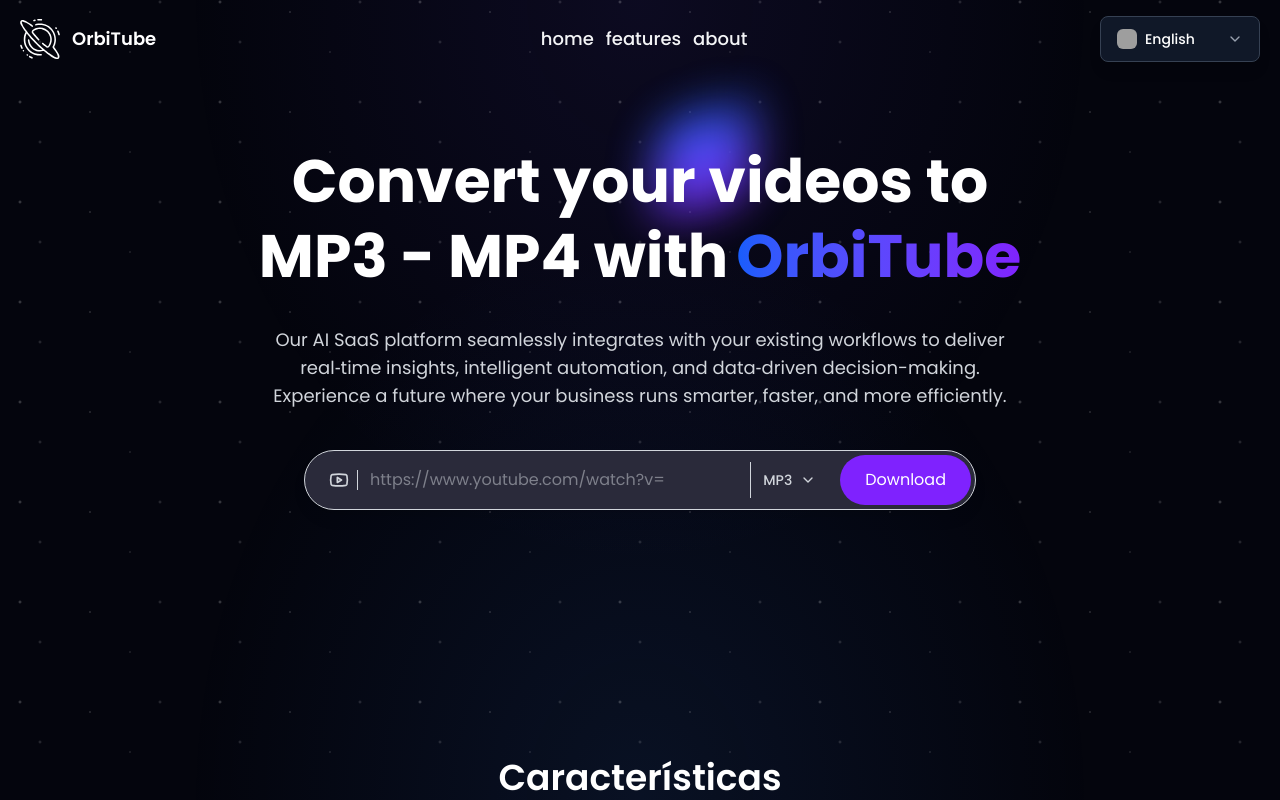
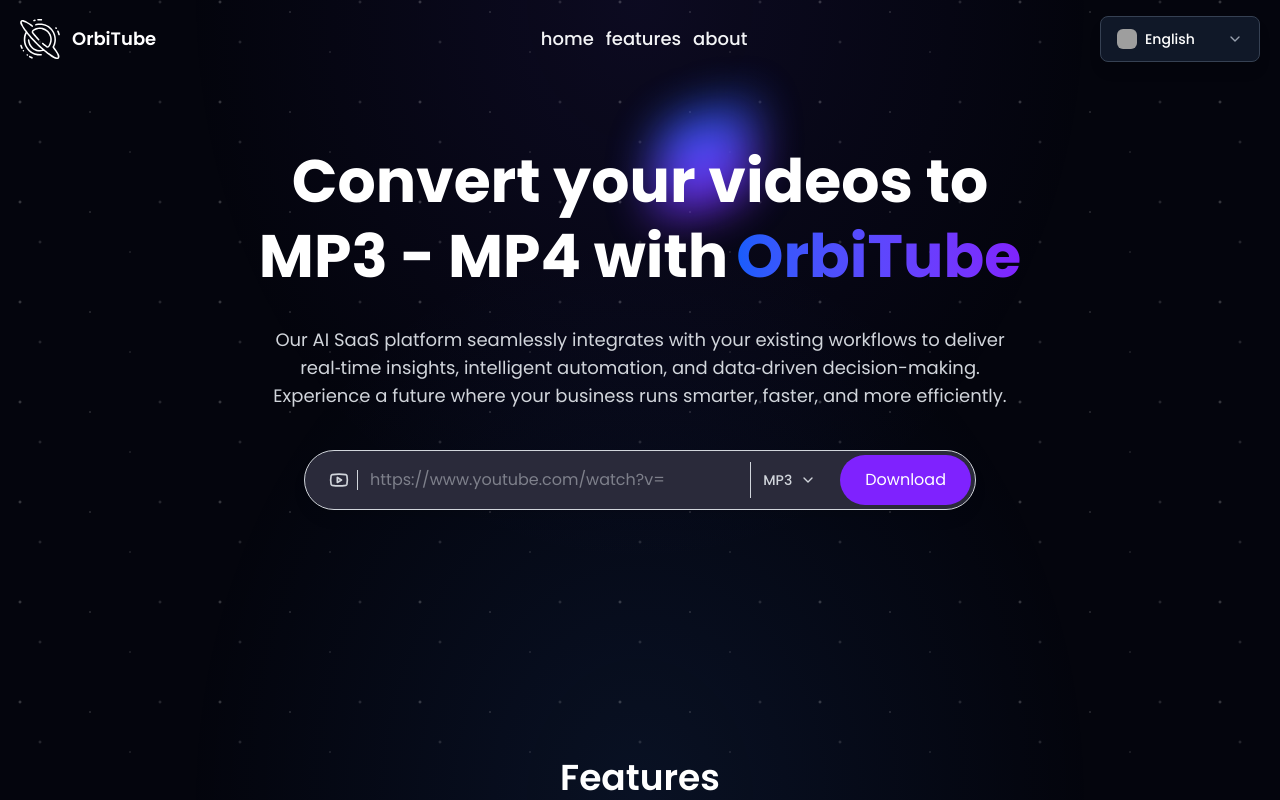
Before and after one commit to SntgRM/orbitube, a React (Vite) app in the folder client/: page / in a window 1280 px wide. Shown: the top 800 px of the page. Built offline with nearby package versions, Linux system fonts and the light colour scheme; grey boxes are pictures that could not be loaded.

Commit message:
REF - change in the main language of the section

```diff
--- a/client/src/components/sections/Features.tsx
+++ b/client/src/components/sections/Features.tsx
@@ -9,7 +9,7 @@ export const Features = () => {
       {" "}
       <Container className="space-y-10 md:space-y-12">
         <div className="text-center max-w-3xl mx-auto space-y-4">
-          <Title>Características</Title>
+          <Title>Features</Title>
         </div>
 
         <div className="grid sm:grid-cols-2 lg:grid-cols-3 gap-6 lg:gap-8">
```
